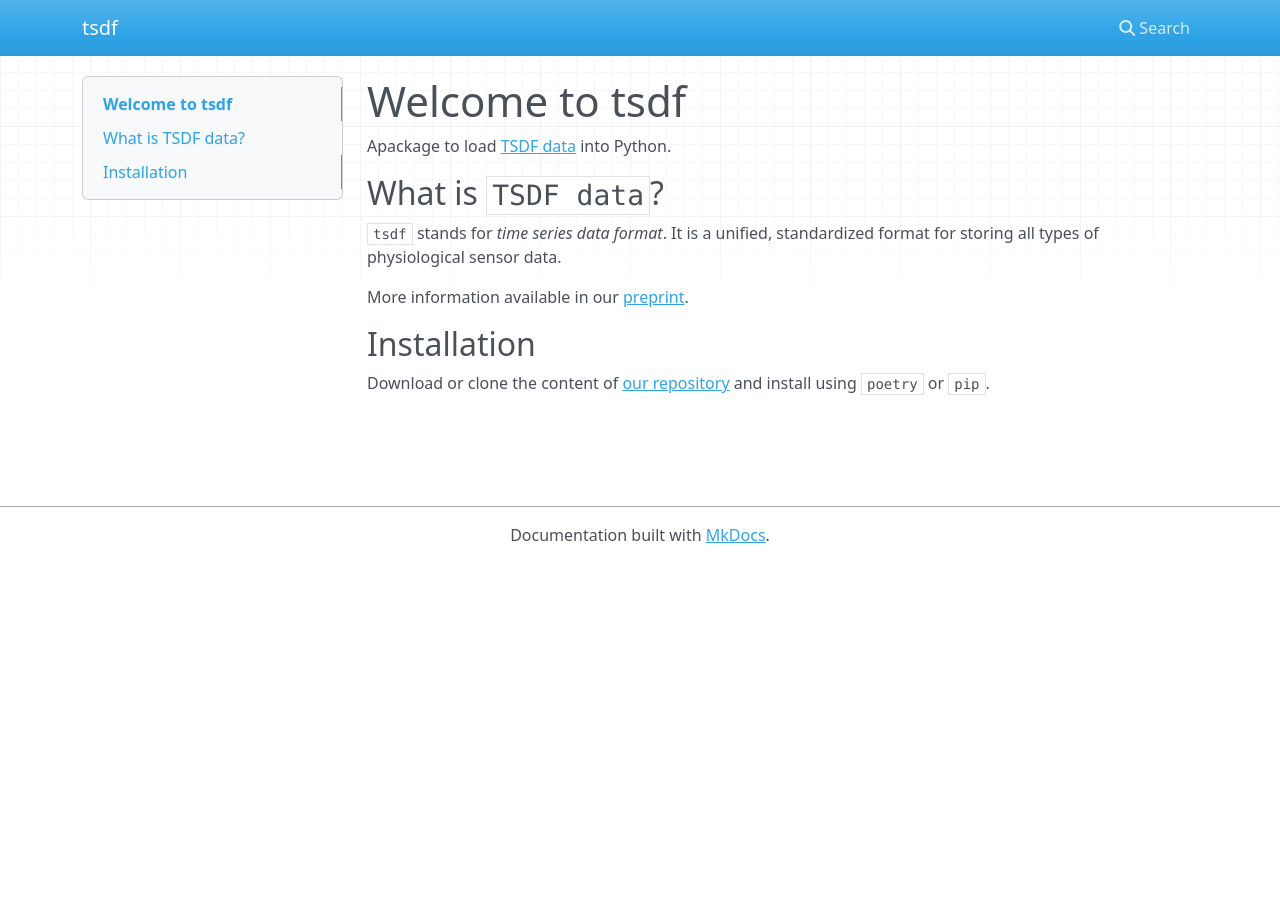
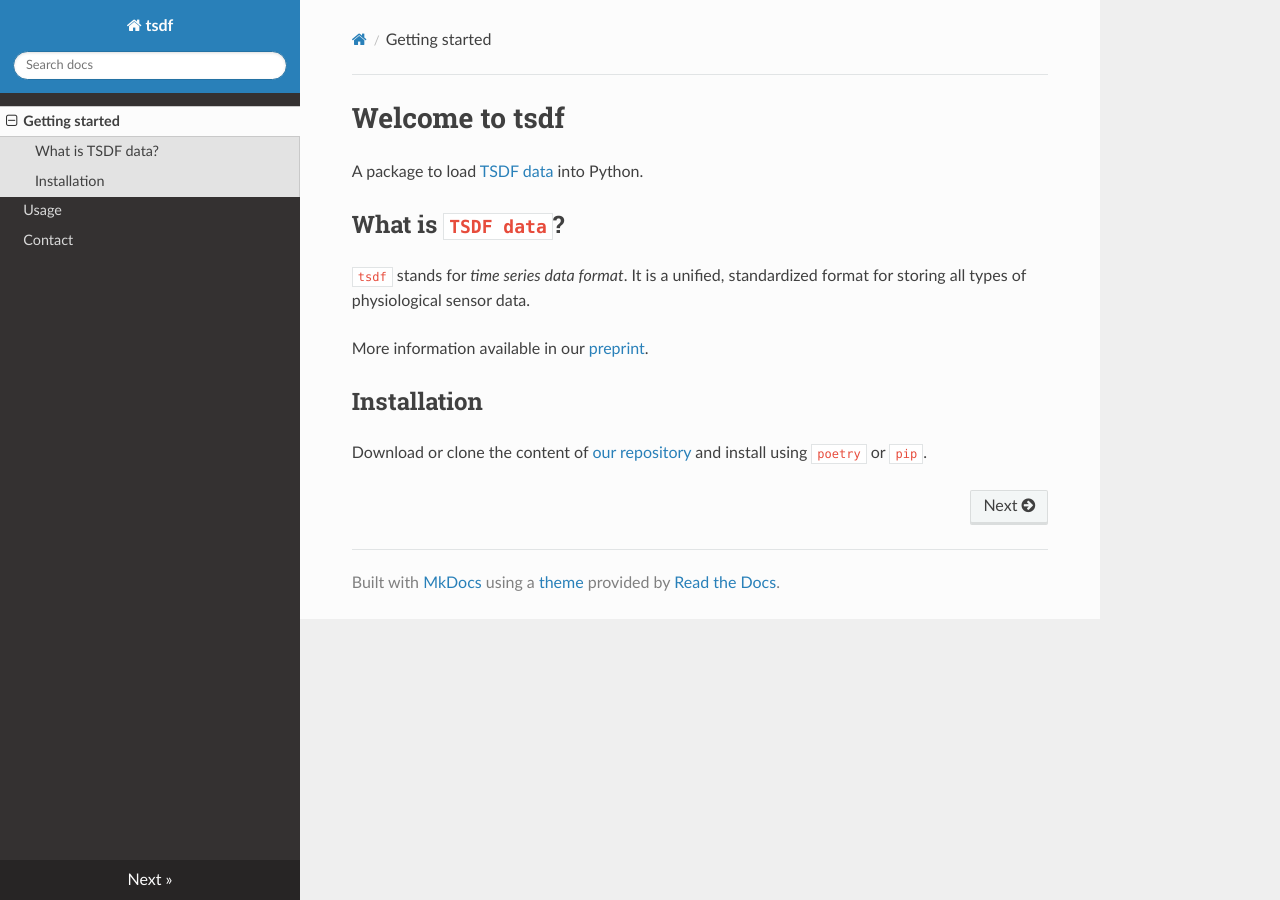
Before and after one commit to biomarkersParkinson/tsdf, an MkDocs documentation site: the page built from docs/index.md, in a window 1280 px wide. Built offline with MkDocs 1.6.1, drawn with Linux system fonts in a browser that asks for light colours; nearby versions of some CDN libraries.

Commit message:
Add structure and theme to documentation

```diff
--- a/docs/index.md
+++ b/docs/index.md
@@ -1,6 +1,6 @@
 # Welcome to tsdf
 
-Apackage to load [TSDF data](https://arxiv.org/abs/2211.11294) into Python.
+A package to load [TSDF data](https://arxiv.org/abs/2211.11294) into Python.
 
 ## What is `TSDF data`?
 
--- a/mkdocs.yml
+++ b/mkdocs.yml
@@ -1 +1,7 @@
 site_name: tsdf
+site_url: https://biomarkersparkinson.github.io/tsdf/
+nav:
+  - Getting started: index.md
+  - Usage: usage.md
+  - Contact: contact.md
+theme: readthedocs
```
Also changed, not shown: docs/contact.md (added, +7 -0 lines), docs/usage.md (added, +3 -0 lines).
